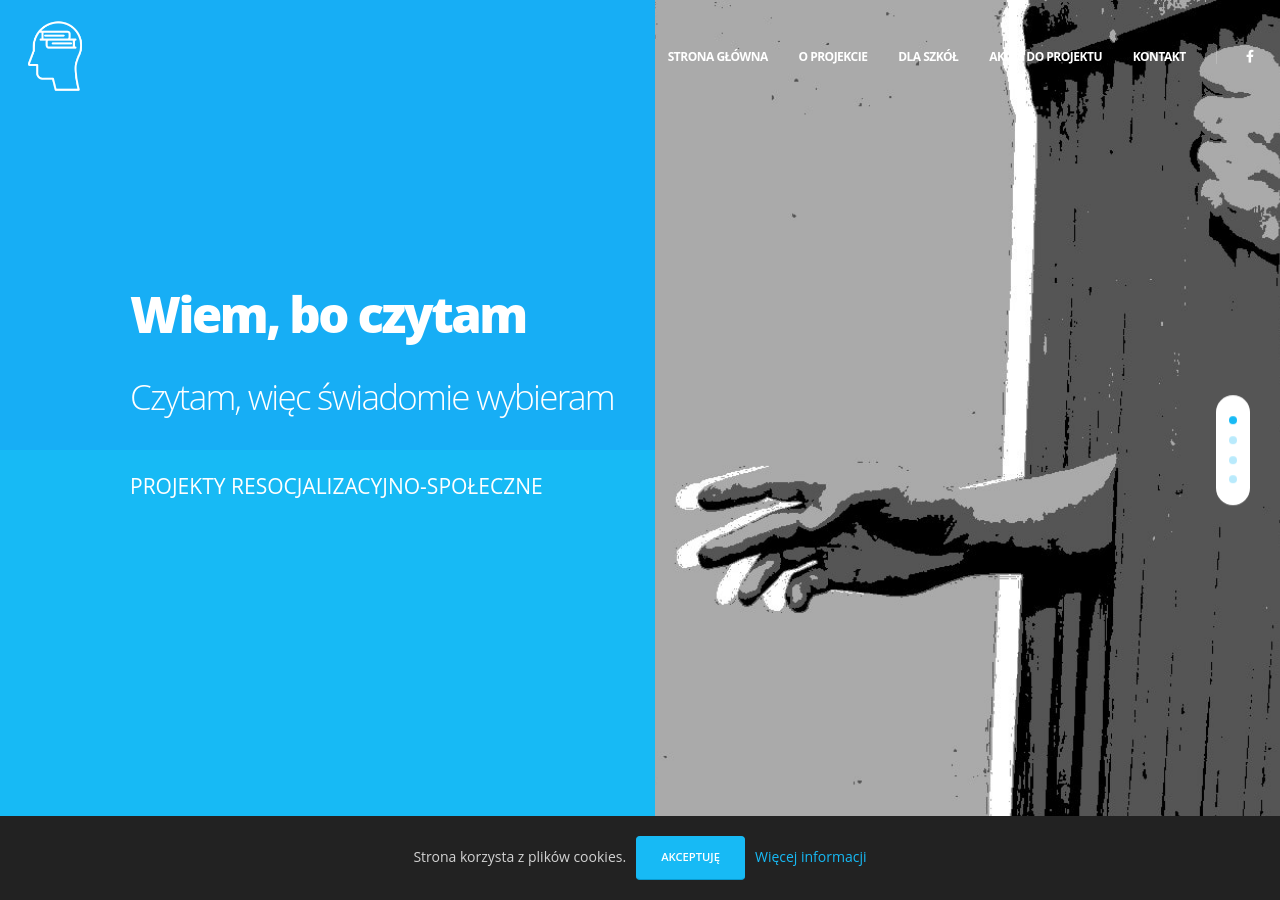
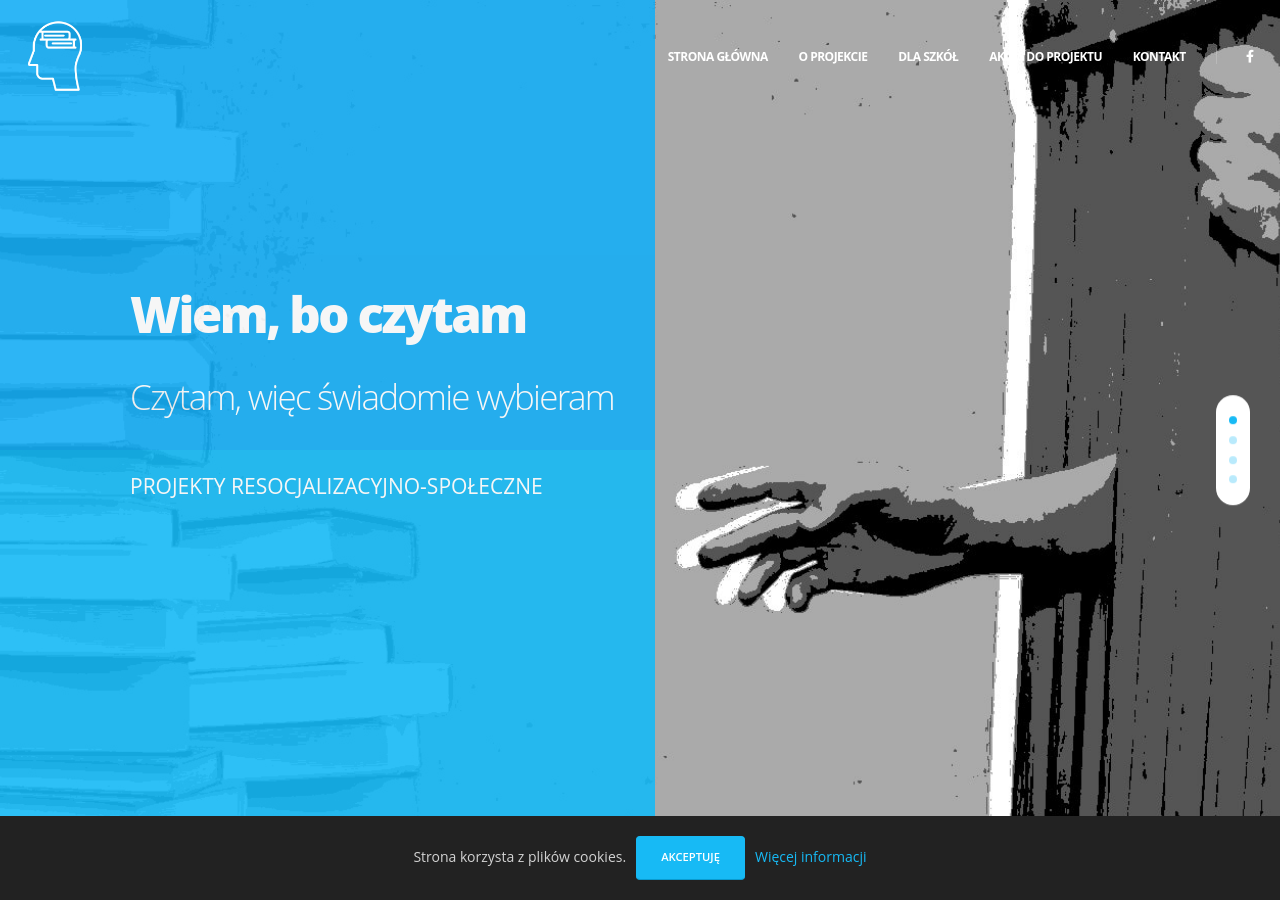
Before and after one commit to noweteraz/czytam-noweteraz-pl, a Jekyll site: the page built from index.md, in a window 1280 px wide and 900 px high. Built offline with Jekyll 4.4.1, drawn with Linux system fonts in a browser that asks for light colours; some web fonts are replaced; some of the changed text lies outside the part shown.

Commit message:
Update content.

```diff
--- a/_includes/section-header-hero.html
+++ b/_includes/section-header-hero.html
@@ -5,7 +5,7 @@
             <div class="col-md-6 p-0">
 
                 <div class="row h-100">
-                    <div class="col-12 bg-secondary h-50 p-0 px-4 px-lg-0 appear-animation" data-appear-animation="fadeInRightShorter" data-appear-animation-delay="1200">
+                    <div class="col-12 bg-secondary h-50 p-0 px-4 px-lg-0 appear-animation opacity-9" data-appear-animation="fadeInRightShorter" data-appear-animation-delay="1200">
 
                         <div class="row align-items-end justify-content-end h-100">
                             <div class="col-half-section col-half-section-left">
@@ -22,7 +22,7 @@
                         </div>
 
                     </div>
-                    <div class="col-12 bg-primary h-50 p-0 px-4 px-lg-0 appear-animation" data-appear-animation="fadeInRightShorter" data-appear-animation-delay="1000">
+                    <div class="col-12 bg-primary h-50 p-0 px-4 px-lg-0 appear-animation opacity-9" data-appear-animation="fadeInRightShorter" data-appear-animation-delay="1000">
 
                         <div class="row justify-content-end h-100">
                             <div class="col-half-section col-half-section-left">
--- a/_includes/section-one.html
+++ b/_includes/section-one.html
@@ -8,10 +8,10 @@
           </div>
           <div class="col-lg-6">
             <h2 class="font-weight-bold line-height-4 text-12 appear-animation" data-appear-animation="fadeInUpShorter" data-appear-animation-delay="500">Paweł Cwynar</h2>
-            <span class="d-block text-4 text-dark line-height-3 appear-animation mb-5" data-appear-animation="fadeInUpShorter" data-appear-animation-delay="300">Autor projektu „{{ site.title }}”</span>
+            <span class="d-block text-4 text-dark line-height-3 appear-animation mb-5" data-appear-animation="fadeInUpShorter" data-appear-animation-delay="300">Współautor projektu „{{ site.title }}”</span>
             <p class="line-height-5 text-5 text-dark mb-4 pb-3 appear-animation" data-appear-animation="fadeInUpShorter" data-appear-animation-delay="700">
               W projekcie „{{ site.title }}” chcemy aktywnie uczestniczyć w zapobieganiu uzależnieniom i przyczynom przestępczości wśród dorosłych, dzieci i młodzieży. Z kolei projekt "{{ site.title-school }}" ma na celu wzbudzenie w młodzieży pożądanej społecznie postawy wobec czytelnictwa wartościowych książek.
-              <a class="mt-4 mb-1 mr-1 popup-youtube btn btn-modern btn-primary" href="https://www.youtube.com/watch?v=QhQAPa1bi0w"><i class="fab fa-youtube"></i> Odtwórz video Pawła</a>
+              <a class="mt-4 mb-1 mr-1 popup-youtube btn btn-modern btn-primary" href="https://www.youtube.com/watch?v=14s5M1gcSYc"><i class="fab fa-youtube"></i> Odtwórz video Pawła</a>
             </p>
           </div>
         </div>
--- a/_sass/custom.scss
+++ b/_sass/custom.scss
@@ -37,3 +37,7 @@ $max-width--sm: 719px;
     display: inline;
     width: 20px;
   }
+
+opacity-9 {
+  opacity: 0.9;
+}
```
Also changed, not shown: 1 other file.
